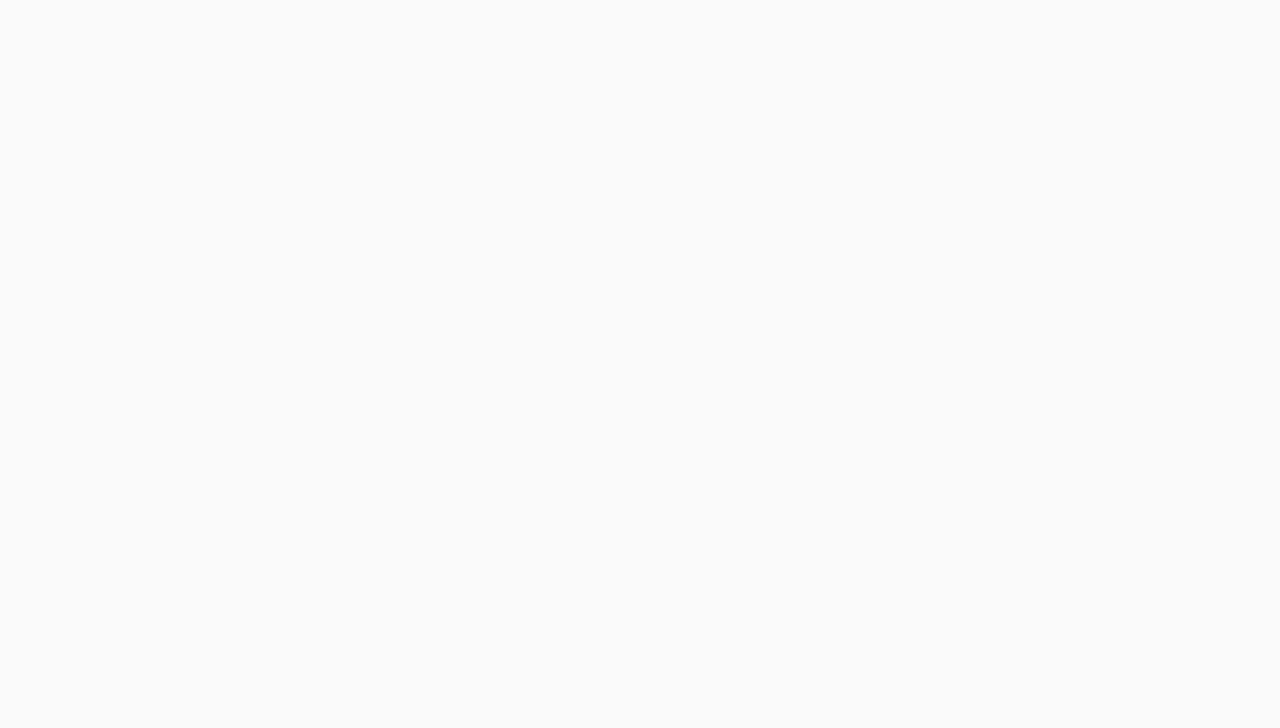
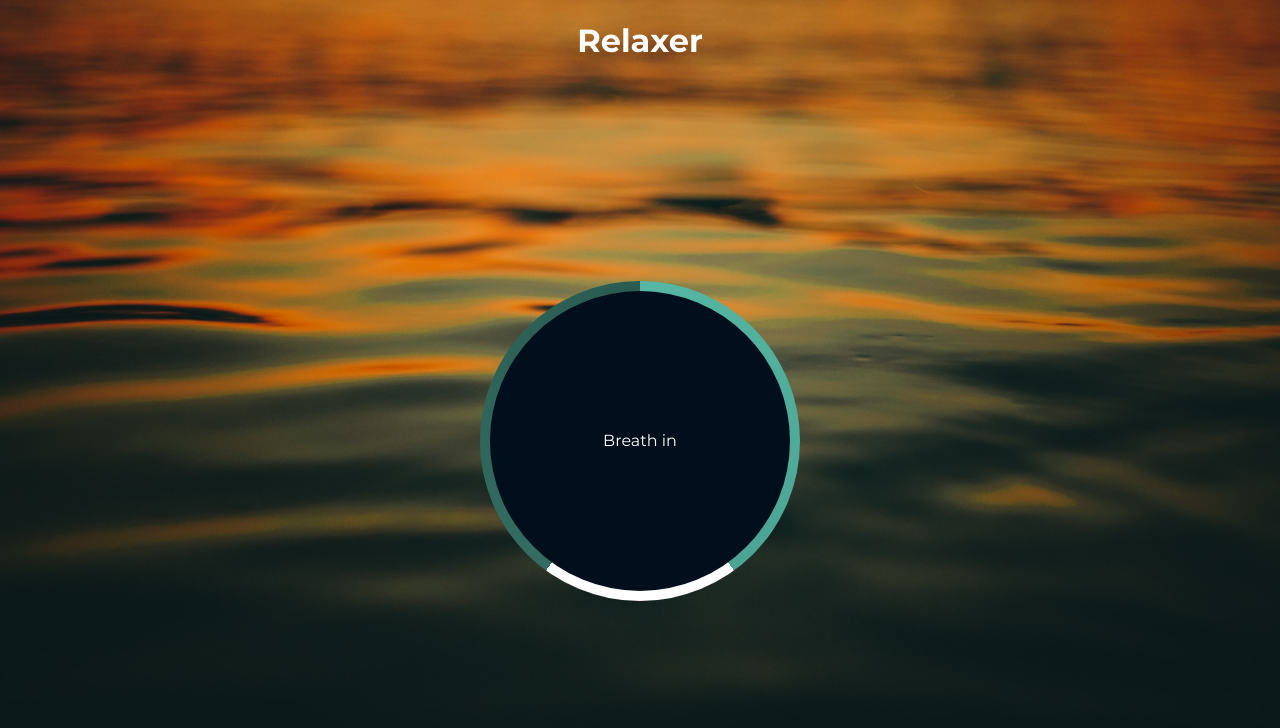
Before and after one commit to rand-singh/relaxer, a plain HTML site: page index.html in a window 1280 px wide. Drawn offline with Linux system fonts and the light colour scheme.

Commit message:
Added markup, styles and bg image

```diff
--- a/index.html
+++ b/index.html
@@ -7,6 +7,17 @@
     <link rel="stylesheet" href="./style.css" />
   </head>
   <body>
+    <h1>Relaxer</h1>
+    <div class="container" id="container">
+      <div class="circle"></div>
+      <p id="text">Breath in</p>
+
+      <div class="pointer-container">
+        <span class="pointer"></span>
+      </div>
+
+      <div class="gradient-circle"></div>
+    </div>
     <script src="./app.js"></script>
   </body>
 </html>
--- a/style.css
+++ b/style.css
@@ -1,14 +1,58 @@
+@import url("https://fonts.googleapis.com/css2?family=Montserrat:wght@300;400;700&display=swap");
+
 * {
-  margin: 0;
-  padding: 0;
   box-sizing: border-box;
 }
 
 body {
-  background-color: #f9fafb;
-  font-family: "Open Sans", sans-serif;
+  font-family: "Montserrat", sans-serif;
+  background: #224941 url("./img/bg2.jpg") no-repeat center center/cover;
+  display: flex;
+  flex-direction: column;
+  align-items: center;
+  min-height: 100vh;
+  margin: 0;
+  overflow: hidden;
+  color: white;
+}
+
+.container {
   display: flex;
   align-items: center;
   justify-content: center;
-  min-height: 100vh;
+  margin: auto;
+  height: 300px;
+  width: 300px;
+  position: relative;
+  transform: scale(1);
 }
+
+.circle {
+  background-color: #010f1c;
+  height: 100%;
+  width: 100%;
+  border-radius: 50%;
+  position: absolute;
+  top: 0;
+  left: 0;
+  z-index: -1;
+}
+
+.gradient-circle {
+  background: conic-gradient(
+    #55b7a4 0%,
+    #4ca493 40%,
+    #fff 40%,
+    #fff 60%,
+    #336d62 60%,
+    #2a5b52 100%
+  );
+
+  height: 320px;
+  width: 320px;
+  z-index: -2;
+  border-radius: 50%;
+  position: absolute;
+  top: -10px;
+  left: -10px;
+}
```
Also changed, not shown: img/bg2.jpg (added).
